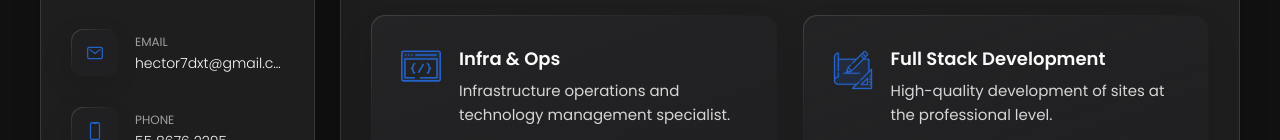
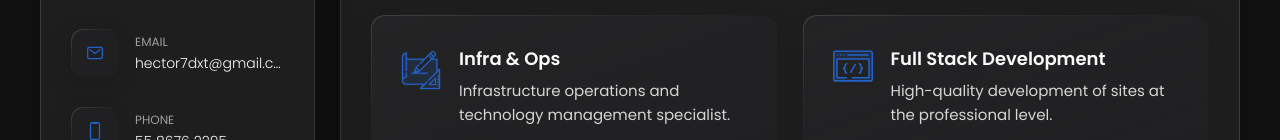
Before and after one commit to hector7dxt/vcard_personal, a plain HTML site: page index.html in a window 1280 px wide. Shown: the part 442-582 px from the top of the page. Drawn offline with nearby package versions, Linux system fonts and the light colour scheme.

Commit message:
Update index.html

```diff
--- a/index.html
+++ b/index.html
@@ -250,7 +250,7 @@
             <li class="service-item">
 
               <div class="service-icon-box">
-                <img src="images/full_stack_azul.svg
+                <img src="images/infra_ops_azul.svg
                 " alt="design icon" width="40">
               </div>
 
@@ -267,7 +267,7 @@
             <li class="service-item">
 
               <div class="service-icon-box">
-                <img src="images/infra_ops_azul.svg" alt="Web development icon" width="40">
+                <img src="images/full_stack_azul.svg" alt="Web development icon" width="40">
               </div>
 
               <div class="service-content-box">
```
